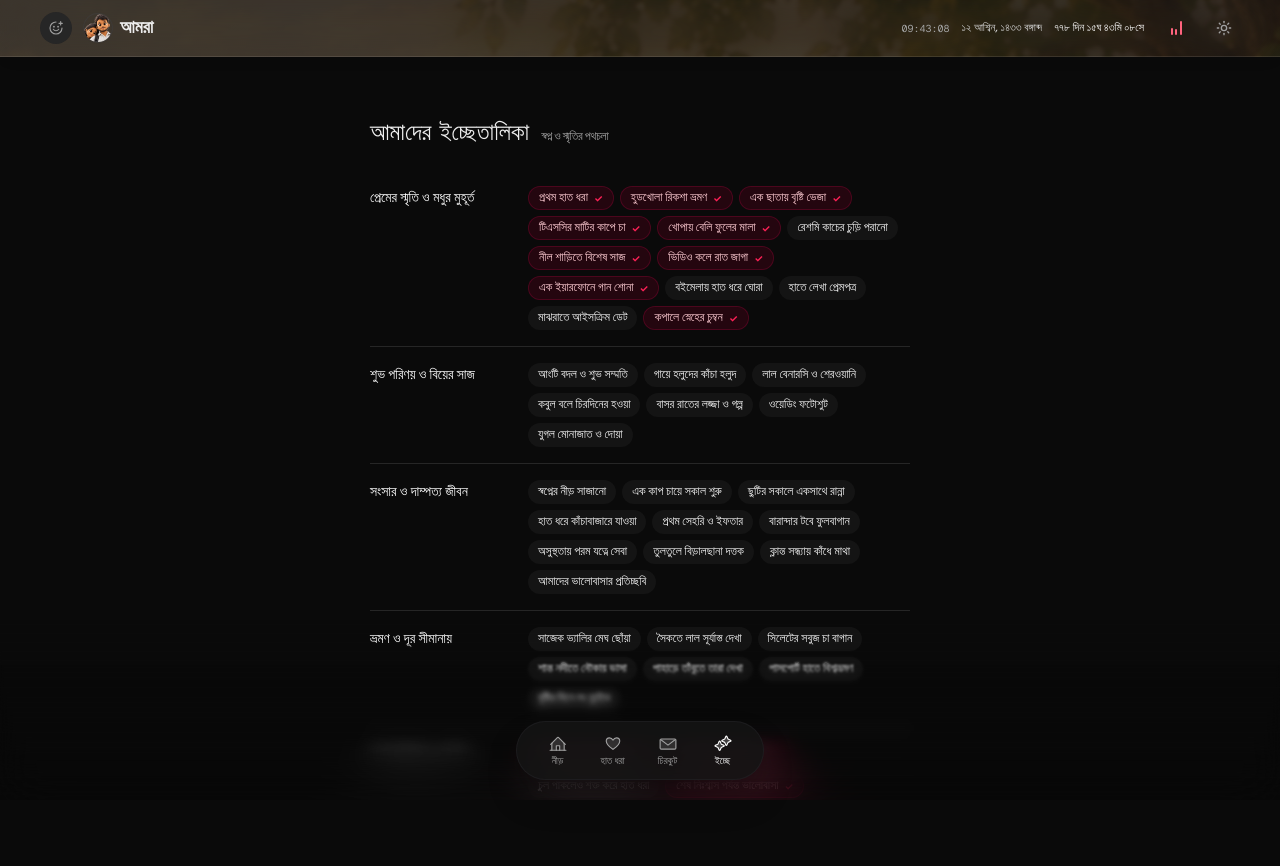
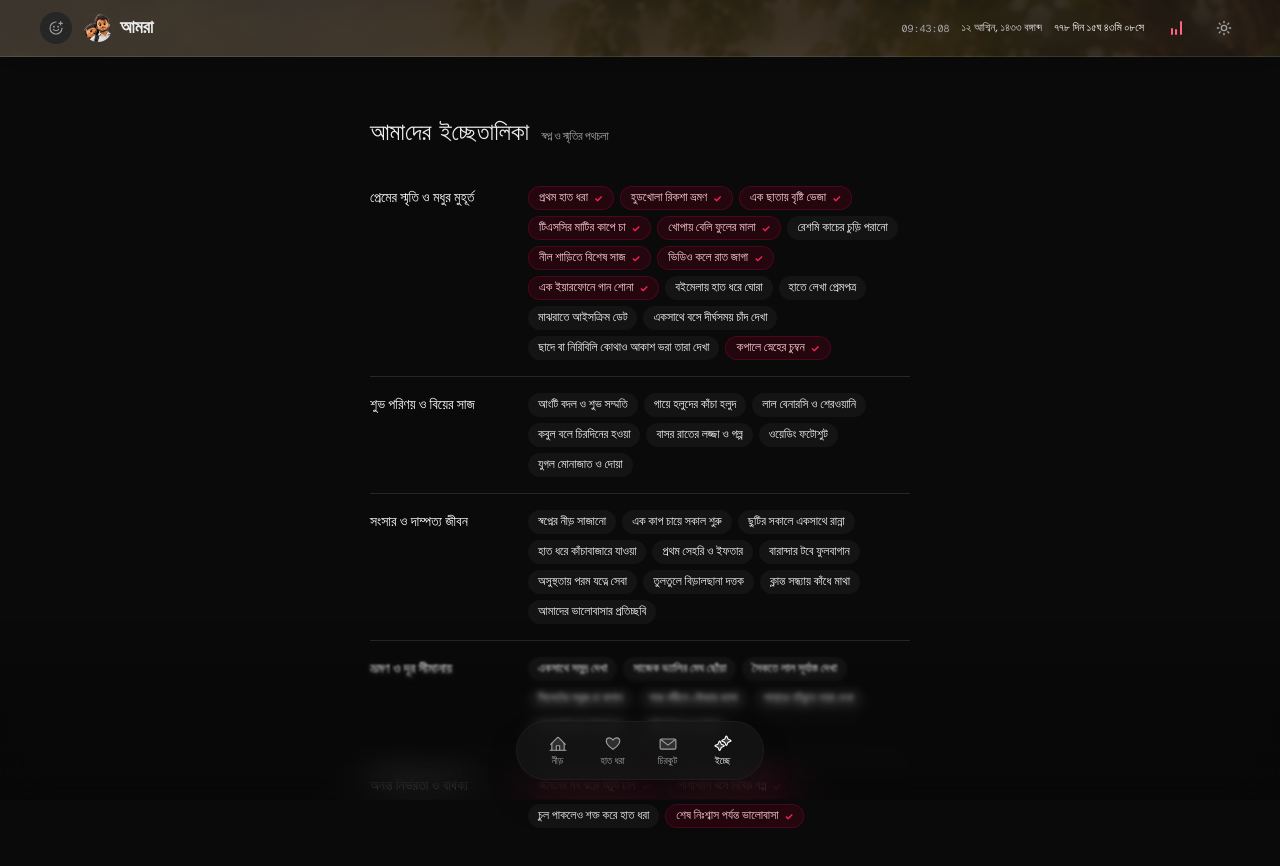
Before and after one commit to fiftee15n/9November, a Next.js app: page /ecche in a window 1280 px wide. Shown: the top 866 px of the page. Built offline with nearby package versions, Linux system fonts and the light colour scheme; what react-apple-emojis would draw is missing.

Commit message:
Add new wishes to ecche list: moon gazing, stargazing, and sea viewing

```diff
--- a/app/ecche/page.tsx
+++ b/app/ecche/page.tsx
@@ -27,6 +27,8 @@ const BUCKET_LIST = [
       { name: "বইমেলায় হাত ধরে ঘোরা", done: false },
       { name: "হাতে লেখা প্রেমপত্র", done: false },
       { name: "মাঝরাতে আইসক্রিম ডেট", done: false },
+      { name: "একসাথে বসে দীর্ঘসময় চাঁদ দেখা", done: false },
+      { name: "ছাদে বা নিরিবিলি কোথাও আকাশ ভরা তারা দেখা", done: false },
       { name: "কপালে স্নেহের চুম্বন", done: true },
     ],
   },
@@ -60,6 +62,7 @@ const BUCKET_LIST = [
   {
     name: "ভ্রমণ ও দূর সীমানায়",
     items: [
+      { name: "একসাথে সমুদ্র দেখা", done: false },
       { name: "সাজেক ভ্যালির মেঘ ছোঁয়া", done: false },
       { name: "সৈকতে লাল সূর্যাস্ত দেখা", done: false },
       { name: "সিলেটের সবুজ চা বাগান", done: false },
```
